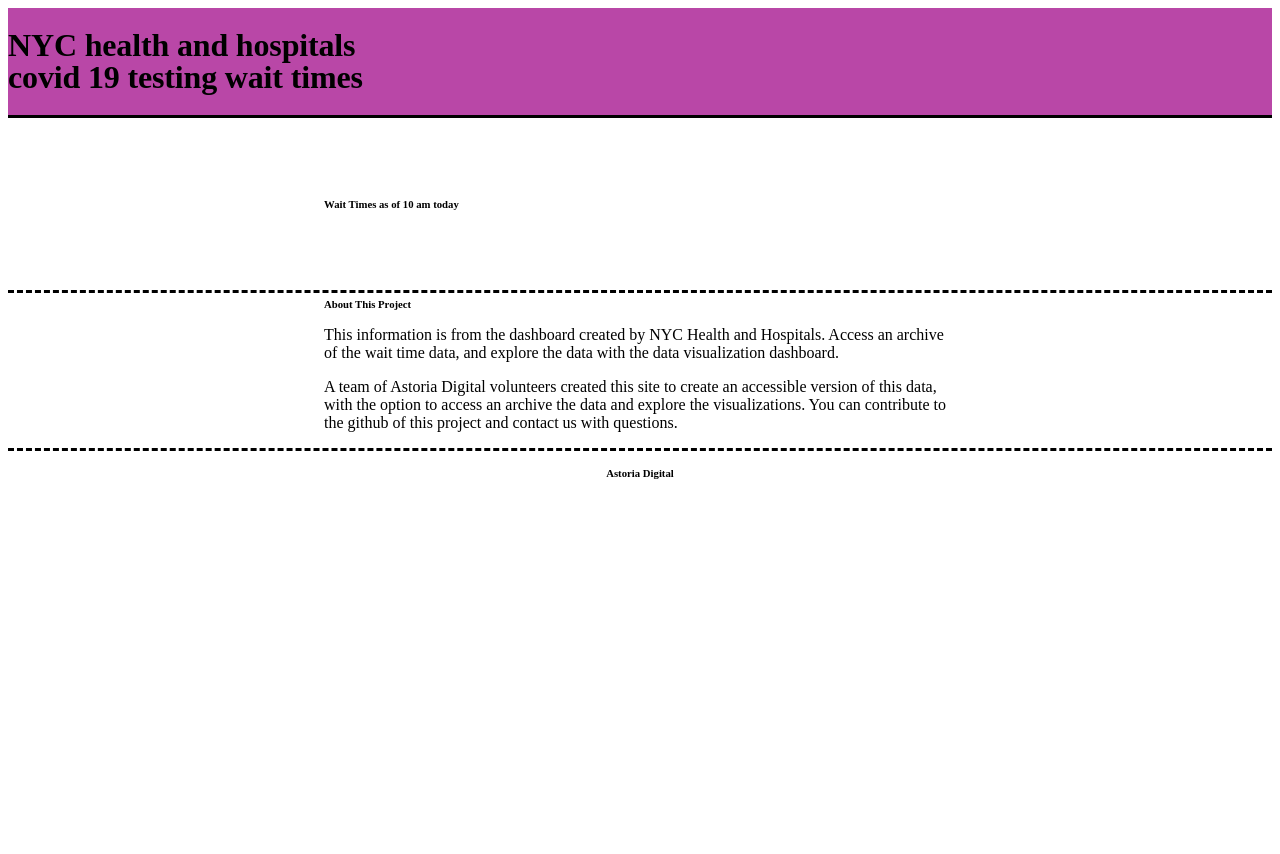
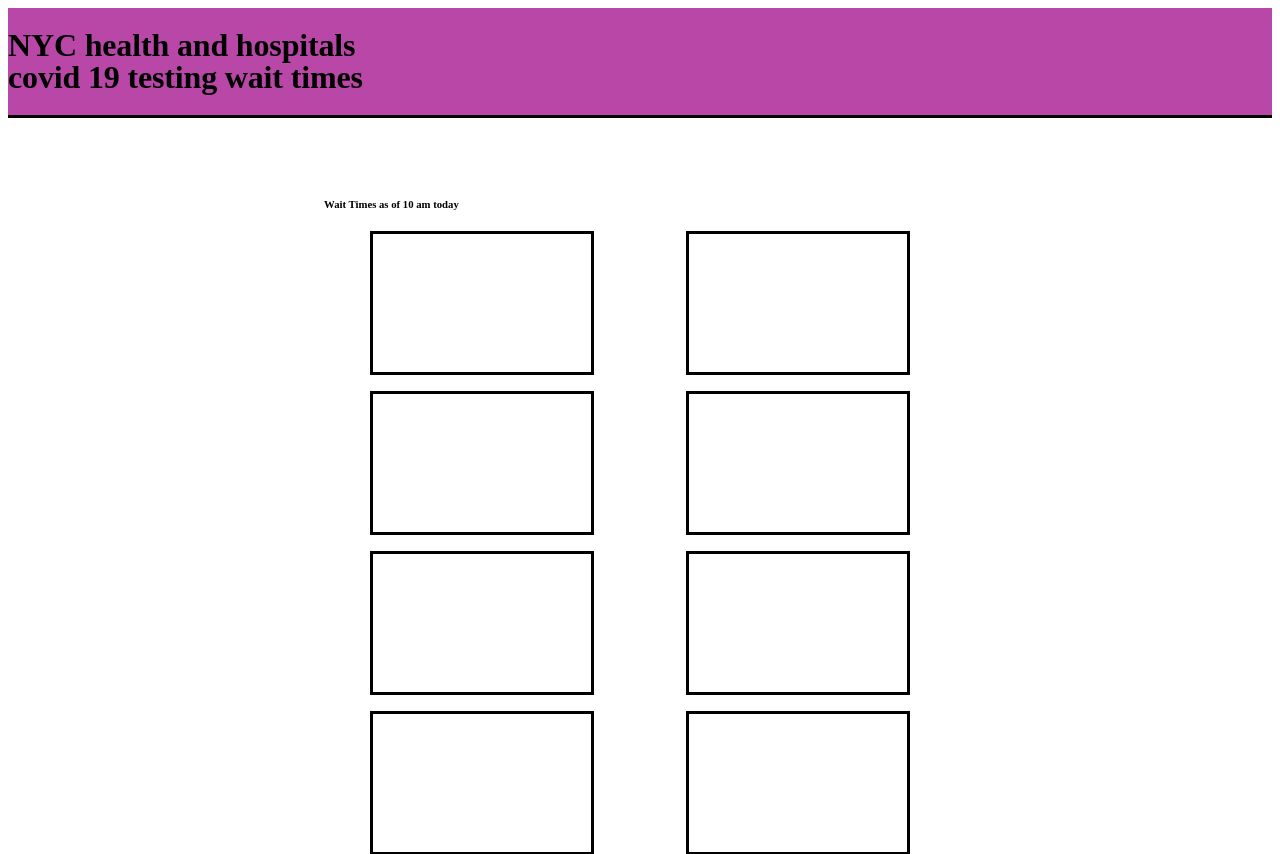
Before and after one commit to azlyth/covid-19-dashboard, a React (Create React App) app: page / in a window 1280 px wide. Shown: the top 854 px of the page. Before the commit the page ends 800 px from the top, so only its background shows below. Built offline with nearby package versions, Linux system fonts and the light colour scheme; a web font is replaced by a local one.

Commit message:
Create LocationCard component

```diff
--- /dev/null
+++ b/src/components/LocationCard.css
@@ -0,0 +1,7 @@
+.locationCard {
+  border: 3px solid #000000;
+  box-sizing: border-box;
+  width: 14em;
+  height: 9em;
+  margin-top: 1em;
+}
--- /dev/null
+++ b/src/components/LocationCard.js
@@ -0,0 +1,17 @@
+import React from 'react';
+import './LocationCard.css';
+
+class LocationCard extends React.Component {
+  constructor(props) {
+    super(props);
+  }
+
+  render() {
+    return(
+      <div className='locationCard'>
+      </div>
+    );
+  }
+}
+
+export default LocationCard;
--- a/src/components/WaitTimes.css
+++ b/src/components/WaitTimes.css
@@ -16,3 +16,9 @@
 .waitTimeContainer h6 {
   margin: 0.5em 0;
 }
+
+.locationCardContainer {
+  display: flex;
+  flex-flow: row wrap;
+  justify-content: space-around;
+}
--- a/src/components/WaitTimes.js
+++ b/src/components/WaitTimes.js
@@ -1,5 +1,6 @@
 import React from 'react';
 import './WaitTimes.css';
+import LocationCard from './LocationCard';
 
 class WaitTimes extends React.Component {
   constructor(props) {
@@ -16,6 +17,19 @@ class WaitTimes extends React.Component {
       <section className='waitTimeSection'>
         <div className='waitTimeContainer'>
           <h6>Wait Times as of {this.state.time} {this.state.date}</h6>
+          {/* TODO: Create locationCards using data and loop */}
+          {/* TODO: Create 'dummy' cards with 0 height  to maintain spacing when numCards % 3 != 0 */}
+          <div className='locationCardContainer'>
+            <LocationCard location='196 Albany' time='0 - 30 minutes' lastReported='10:30 am'></LocationCard>
+            <LocationCard location='196 Albany' time='0 - 30 minutes' lastReported='10:30 am'></LocationCard>
+            <LocationCard location='196 Albany' time='0 - 30 minutes' lastReported='10:30 am'></LocationCard>
+            <LocationCard location='196 Albany' time='0 - 30 minutes' lastReported='10:30 am'></LocationCard>
+            <LocationCard location='196 Albany' time='0 - 30 minutes' lastReported='10:30 am'></LocationCard>
+            <LocationCard location='196 Albany' time='0 - 30 minutes' lastReported='10:30 am'></LocationCard>
+            <LocationCard location='196 Albany' time='0 - 30 minutes' lastReported='10:30 am'></LocationCard>
+            <LocationCard location='196 Albany' time='0 - 30 minutes' lastReported='10:30 am'></LocationCard>
+            <LocationCard location='196 Albany' time='0 - 30 minutes' lastReported='10:30 am'></LocationCard>
+          </div>
         </div>
       </section>
     );
```
